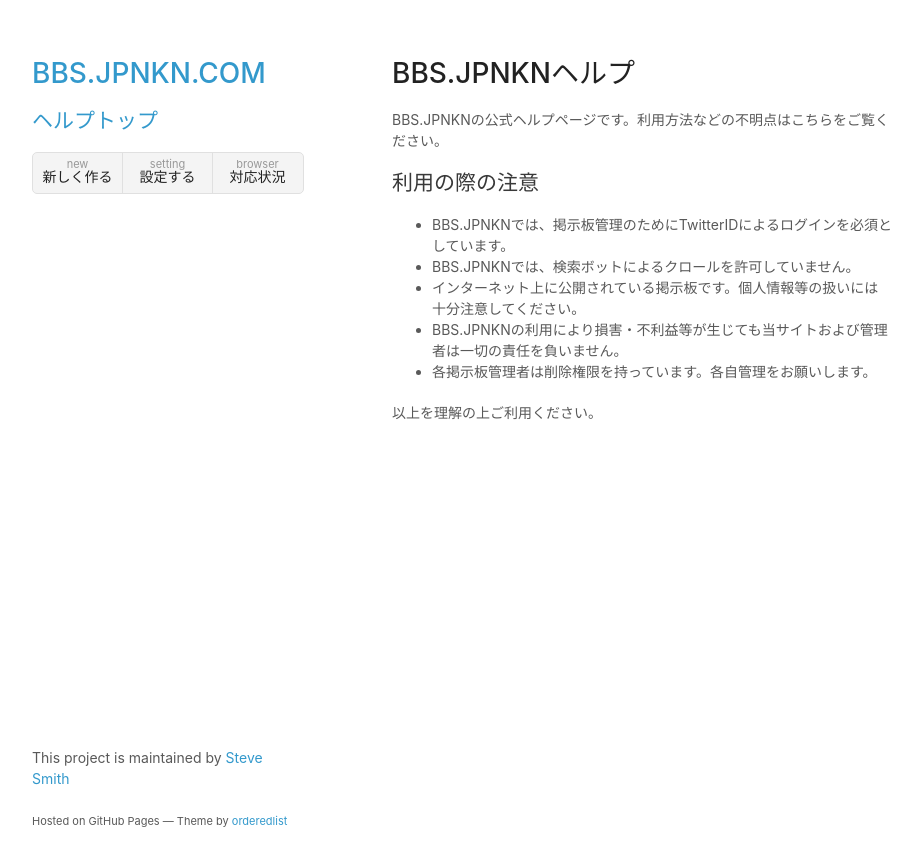
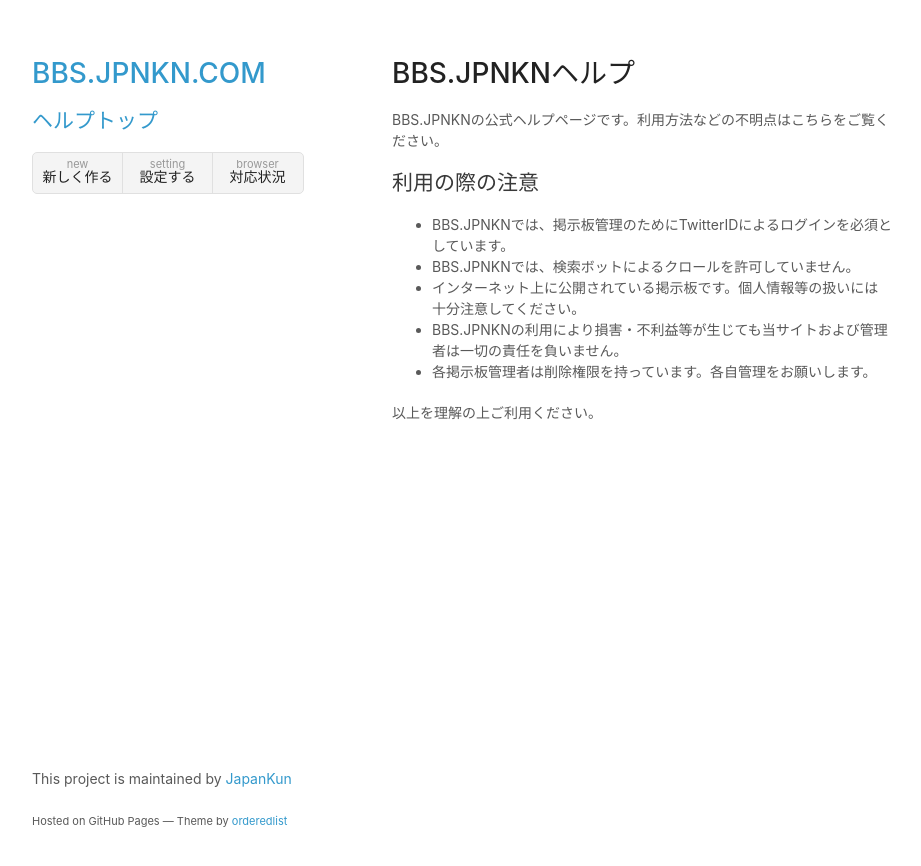
Before and after one commit to japankun/bbs.jpnkn.com, a Jekyll site: the page built from docs/index.md, in a window 1280 px wide. Shown: the top 866 px of the page, without its empty margins (178-1099 px from the left). Built offline with Jekyll 4.4.1, drawn with Linux system fonts in a browser that asks for light colours; our own code applies the rules of GitHub Pages for plain Markdown files.

Commit message:
Update default.html

```diff
--- a/docs/_layouts/default.html
+++ b/docs/_layouts/default.html
@@ -27,7 +27,7 @@
         {{ content }}
       </section>
       <footer>
-        <p>This project is maintained by <a href="http://github.com/orderedlist">Steve Smith</a></p>
+        <p>This project is maintained by <a href="https://github.com/japankun">JapanKun</a></p>
         <p><small>Hosted on GitHub Pages &mdash; Theme by <a href="https://github.com/orderedlist">orderedlist</a></small></p>
       </footer>
     </div>
```
